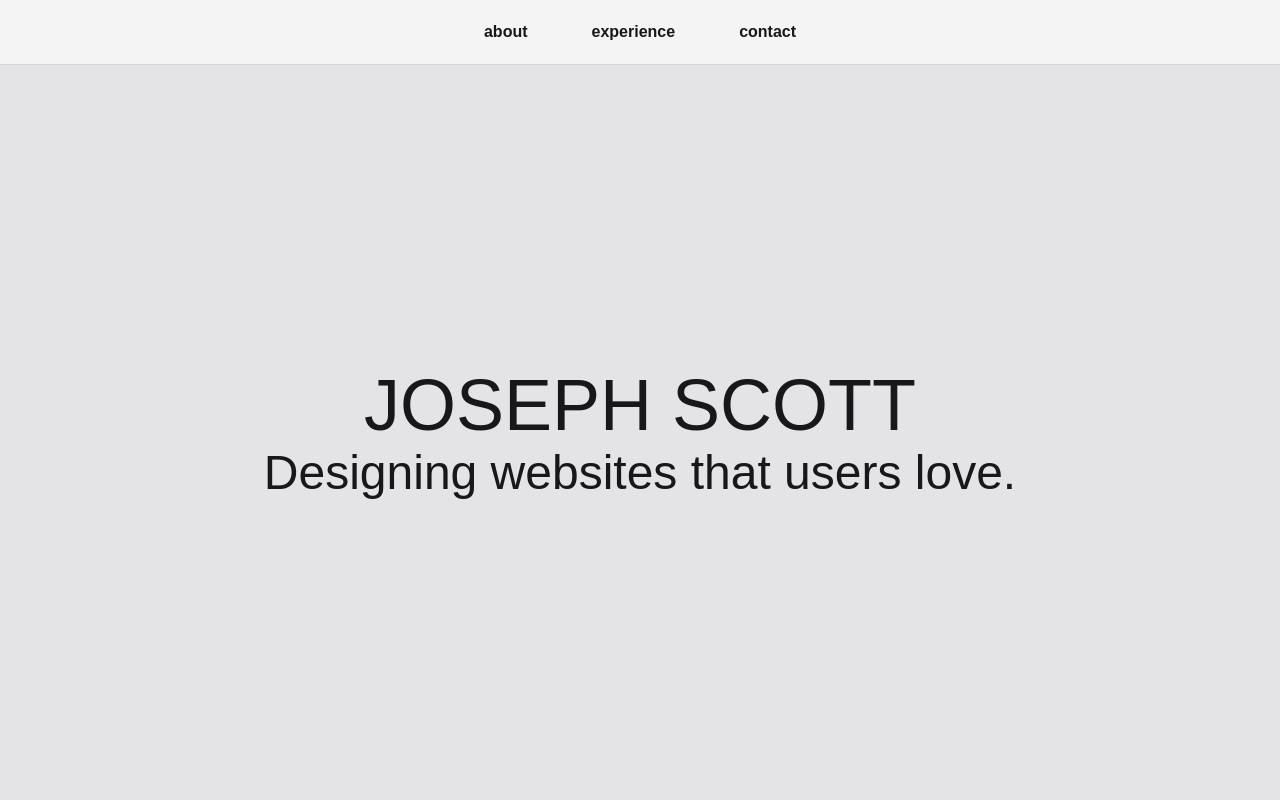
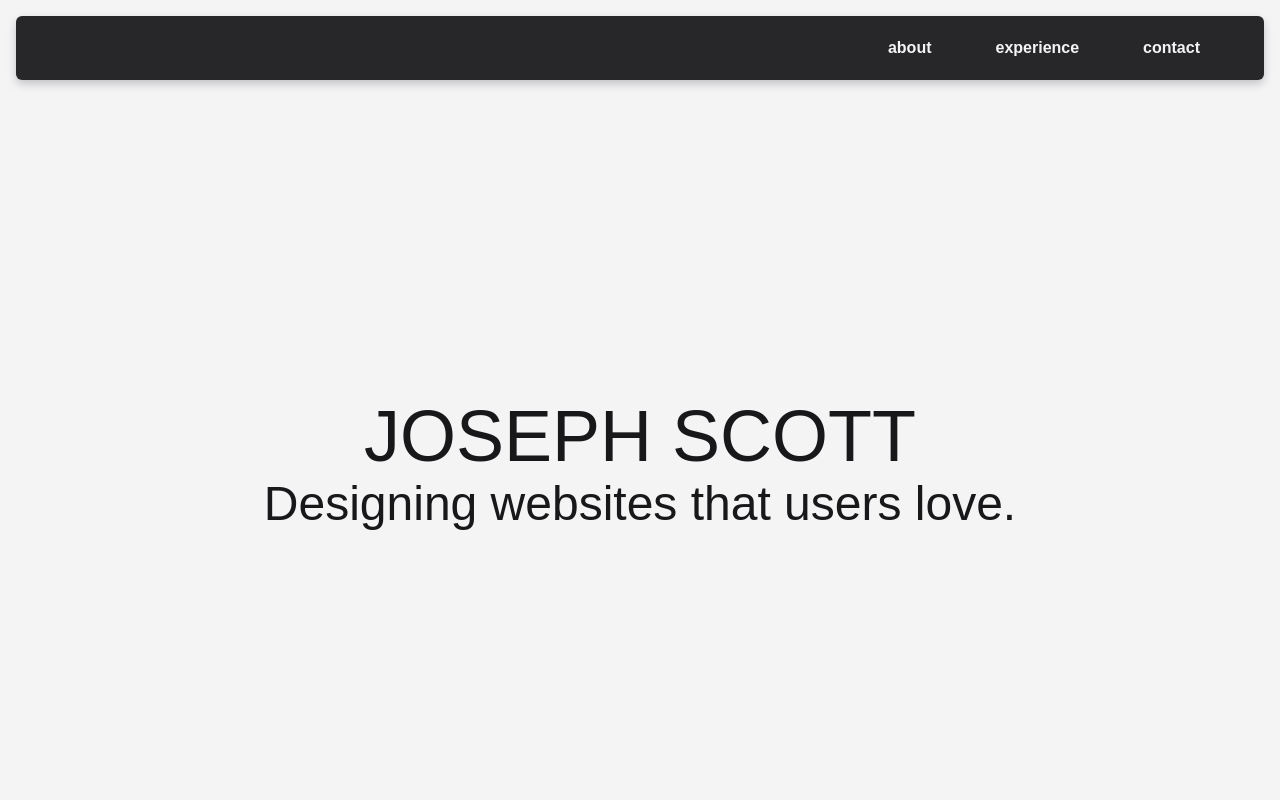
Before and after one commit to scottjoe1996/portfolio, a Next.js app: page / in a window 1280 px wide. Shown: the top 800 px of the page. Built offline with nearby package versions, Linux system fonts and the light colour scheme.

Commit message:
refactored nav styling again

```diff
--- a/app/globals.css
+++ b/app/globals.css
@@ -1,7 +1,7 @@
 @import "tailwindcss";
 
 :root {
-  --background: theme("colors.zinc.200");
+  --background: theme("colors.zinc.100");
   --foreground: theme("colors.zinc.900");
 }
 
@@ -14,7 +14,7 @@
 
 @layer components {
   .container-shadow {
-    @apply drop-shadow-md drop-shadow-zinc-400/20;
+    @apply drop-shadow-lg drop-shadow-zinc-600/30;
   }
 }
 
--- a/components/icons/hamburger-menu/hamburger-menu.tsx
+++ b/components/icons/hamburger-menu/hamburger-menu.tsx
@@ -14,7 +14,7 @@ const HamburgerMenu: React.FC<HamburgerMenuProps> = ({ size, animate }) => {
       viewBox="0 0 170.08 184.25"
       height={size}
     >
-      <g id="hamburger-menu" className="fill-zinc-900">
+      <g id="hamburger-menu" className="fill-zinc-100">
         <g id="bottom-bar">
           <rect
             x="0"
--- a/components/navbar/drop-down-nav-button.tsx
+++ b/components/navbar/drop-down-nav-button.tsx
@@ -62,7 +62,7 @@ const DropDownNavButton: React.FC<
     <nav
       aria-label="Support Nav Menu"
       inert={hidden}
-      className={`container-shadow fixed top-0 right-4 ml-auto overflow-hidden rounded-b-md bg-zinc-100 leading-none transition-[translate,opacity] duration-200 ease-in-out ${
+      className={`container-shadow fixed top-0 right-4 ml-auto overflow-hidden rounded-b-md bg-zinc-800 leading-none transition-[translate,opacity] duration-200 ease-in-out ${
         show ? "translate-y-0 opacity-100" : "-translate-y-full opacity-0"
       }`}
       onMouseLeave={handleShowChange(false)}
@@ -88,13 +88,13 @@ const DropDownNavButton: React.FC<
             <ul
               id={menuId}
               role="menu"
-              className="px-2 *:not-first:not-last:my-3"
+              className="px-2 *:not-first:not-last:my-2"
             >
               {React.Children.map(children, (child) => (
                 <li
                   role="menuitem"
                   onBlur={handleMenuItemBlur}
-                  className="group w-fit text-zinc-900 transition-colors duration-200 hover:text-zinc-800 focus:text-zinc-800"
+                  className="group w-fit leading-5"
                 >
                   {child}
                 </li>
--- a/components/navbar/nav-link.tsx
+++ b/components/navbar/nav-link.tsx
@@ -12,10 +12,10 @@ const NavLink: React.FC<React.PropsWithChildren<NavLinkProps>> = ({
   return (
     <Link
       href={href}
-      className="group text-md font-bold text-zinc-900 outline-none"
+      className="group text-md font-bold text-zinc-100 outline-none"
     >
       {children}
-      <div className="h-1 w-0 bg-zinc-900 transition-[width] duration-300 ease-in-out group-hover:w-full group-focus:w-full" />
+      <div className="h-1 w-0 bg-zinc-100 transition-[width] duration-300 ease-in-out group-hover:w-full group-focus:w-full" />
     </Link>
   );
 };
--- a/components/navbar/navbar.tsx
+++ b/components/navbar/navbar.tsx
@@ -29,7 +29,7 @@ const Navbar: React.FC<React.PropsWithChildren> = ({ children }) => {
       <nav
         ref={navBarRef}
         aria-label="Main Nav Bar"
-        className="flex w-full items-center justify-center gap-16 border-b-1 border-b-zinc-300 bg-zinc-100 px-5 pt-5 pb-4"
+        className="container-shadow m-4 flex items-center justify-end gap-16 rounded-md bg-zinc-800 px-16 pt-5 pb-4"
         inert={showNavDropDown}
       >
         {children}
```
